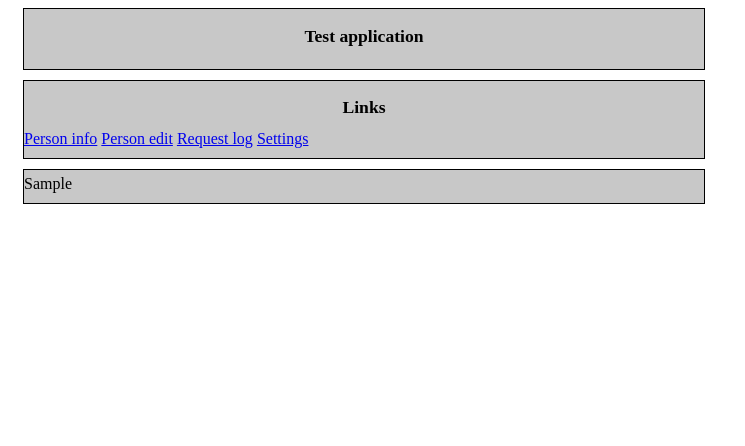
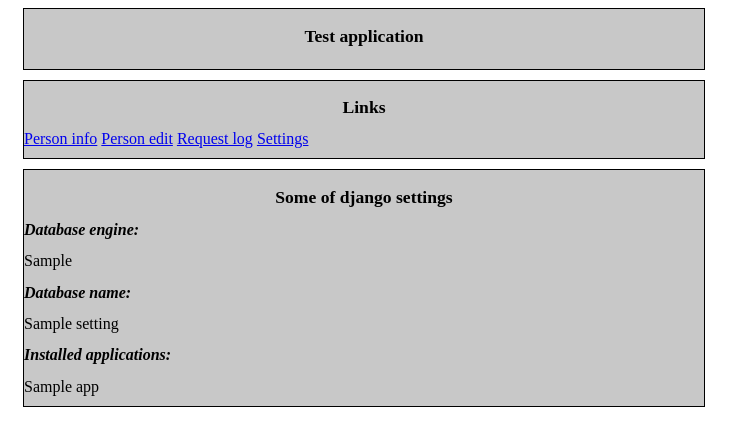
Before and after one commit to evslusar/evslusar-test, a Python web app: template testproject/testapp/templates/view_settings.html in a window 1280 px wide. Shown: the top 446 px of the page, without its empty margins (0-745 px from the left). Run offline with Jinja, Linux system fonts and the light colour scheme; the template is opened without the code that fills it: most values are stand-ins (such as "Sample title", 1, 10 or a date in 2020).

Commit message:
ticket:4
Some settings values added to UI.

Ticket completed.

```diff
--- a/testproject/testapp/templates/view_settings.html
+++ b/testproject/testapp/templates/view_settings.html
@@ -3,6 +3,13 @@
 
 {% block content %}
 
-{{ settings.TEMPLATE_DIRS }}
+<h1>Some of django settings</h1>
+
+<h2>Database engine:</h2> {{ settings.DATABASE_ENGINE }}
+<h2>Database name:</h2>  {{ settings.DATABASE_NAME }}
+<h2>Installed applications:</h2>
+{% for app in settings.INSTALLED_APPS %}
+	{{ app }}<br>
+{% endfor %}
 
 {% endblock %}
```
Also changed, not shown: testproject/db/test.db, 1 other file.
